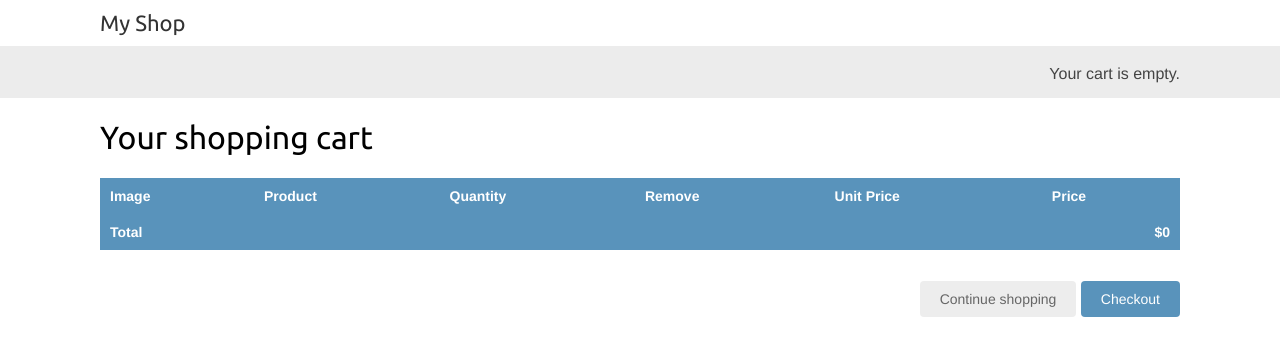
After one commit to fortitudeman/Teashop-Django-, a Django app: page /cart/ in a window 1280 px wide. The commit adds this page. Shown: the top 356 px of the page. Run offline with Django 3.2, Linux system fonts and the light colour scheme.

Commit message:
cart function added

```diff
--- a/cart/cart.py
+++ b/cart/cart.py
@@ -29,6 +29,7 @@ class Cart(object):
             self.cart[product_id]['quantity'] = quantity
         else:
             self.cart[product_id]['quantity'] += quantity
+
         self.save()
 
     def save(self):
@@ -38,6 +39,8 @@ class Cart(object):
         """
         Remove product from cart
         """
+        print("===========================current cart info =================================")
+        print(self.cart)
         product_id = str(product.id)
         if product_id in self.cart:
             del self.cart[product_id]
@@ -49,7 +52,7 @@ class Cart(object):
         from the database.
         """
         product_ids = self.cart.keys()
-        products = Product.object.filter(id__in=product_ids)
+        products = Product.objects.filter(id__in=product_ids)
 
         cart = self.cart.copy()
         for product in products:
--- /dev/null
+++ b/cart/context_processors.py
@@ -0,0 +1,4 @@
+from .cart import Cart
+
+def cart(request):
+    return {'cart': Cart(request)}
--- /dev/null
+++ b/cart/forms.py
@@ -0,0 +1,14 @@
+from django import forms
+
+PRODUCT_QUANTITY_CHOICES = [(i, str(i)) for i in range(1,21)]
+
+class CartAddProductForm(forms.Form):
+    quantity = forms.TypedChoiceField(
+        choices=PRODUCT_QUANTITY_CHOICES,
+        coerce=int
+    )
+    override = forms.BooleanField(
+        required=False,
+        initial=False,
+        widget=forms.HiddenInput
+    )
--- /dev/null
+++ b/cart/templates/cart/detail.html
@@ -0,0 +1,65 @@
+{% extends "shop/base.html" %}
+{% load static %}
+
+{% block title %}
+    Your shopping cart
+{% endblock %}
+
+{% block content%}
+    <h1>Your shopping cart</h1>
+    <table class="cart">
+        <thead>
+            <tr>
+                <th>Image</th>
+                <th>Product</th>
+                <th>Quantity</th>
+                <th>Remove</th>
+                <th>Unit Price</th>
+                <th>Price</th>
+            </tr>
+        </thead>
+        <tbody>
+            {% for item in cart %}
+                {% with product=item.product %}
+                <tr>
+                    <td>
+                        <a href="{{product.get_absolute_url}}">
+                            <img src="{% if product.image %}{{ product.image.url}}
+                            {% else %}{% static "img/no_image.png"%}{% endif %}"
+                            >
+                        </a>
+                    </td>
+                    <td>{{product.name}}</td>
+                    <td>
+                        <form action="{% url "cart:cart_add" product.id %}" method="post">
+                            {{ item.update_quantity_form.quantity }}
+                            {{ item.update_quantity_form.override }}
+                            <input type="submit" value="Update">
+                            {% csrf_token %}
+                        </form>
+                    </td>
+                    <td>
+                        <form action="{% url "cart:cart_remove" product.id %}"
+                            method="post">
+                            <input type="submit" value="Remove">
+                            {% csrf_token %}
+                        </form>
+                    </td>
+                    <td class="num">${{ item.price }}</td>
+                    <td class="num">${{ item.total_price }}</td>
+                </tr>
+                {% endwith %}
+            {% endfor %}
+            <tr class="total">
+                <td>Total</td>
+                <td colspan="4"></td>
+                <td class="num">${{ cart.get_total_price }}</td>
+            </tr>
+        </tbody>
+    </table>
+    <p class="text-right">
+        <a href="{% url "shop:product_list" %}" class="button
+        light">Continue shopping</a>
+        <a href="#" class="button">Checkout</a>
+        </p>
+{% endblock %}
--- /dev/null
+++ b/cart/urls.py
@@ -0,0 +1,22 @@
+from django.urls import path
+from . import views
+
+app_name = 'cart'
+
+urlpatterns = [
+    path(
+        '',
+        views.cart_detail,
+        name='cart_detail'
+    ),
+    path(
+        'add/<int:product_id>/',
+        views.cart_add,
+        name='cart_add'
+    ),
+    path(
+        'remove/<int:product_id>/',
+        views.cart_remove,
+        name='cart_remove'
+    )
+]
--- a/cart/views.py
+++ b/cart/views.py
@@ -1,3 +1,36 @@
-from django.shortcuts import render
+from django.shortcuts import render, redirect, get_object_or_404
+from django.views.decorators.http import require_POST
+from shop.models import Product
+from .cart import Cart
+from .forms import CartAddProductForm
 
-# Create your views here.
+
+@require_POST
+def cart_add(request, product_id):
+    cart = Cart(request)
+    product = get_object_or_404(Product, id=product_id)
+    form = CartAddProductForm(request.POST)
+    if form.is_valid():
+        cd = form.cleaned_data
+        cart.add(
+            product=product,
+            quantity=cd['quantity'],
+            override_quantity=cd['override']
+        )
+    return redirect('cart:cart_detail')
+
+def cart_remove(request, product_id):
+    cart = Cart(request)
+    product = get_object_or_404(Product, id=product_id)
+    cart.remove(product)
+    return redirect('cart:cart_detail')
+
+def cart_detail(request):
+    cart = Cart(request)
+    for item in cart:
+        item['update_quantity_form'] = CartAddProductForm(initial={
+            'quantity': item['quantity'],
+            'override': True})
+    return render(
+        request, 'cart/detail.html', {'cart':cart}
+    )
--- a/myshop/settings.py
+++ b/myshop/settings.py
@@ -67,6 +67,7 @@ TEMPLATES = [
                 'django.template.context_processors.request',
                 'django.contrib.auth.context_processors.auth',
                 'django.contrib.messages.context_processors.messages',
+                'cart.context_processors.cart',
             ],
         },
     },
--- a/myshop/urls.py
+++ b/myshop/urls.py
@@ -5,6 +5,7 @@ from django.conf.urls.static import static
 
 urlpatterns = [
     path('admin/', admin.site.urls),
+    path('cart/', include('cart.urls', namespace='cart')),
     path('', include('shop.urls', namespace='shop'))
 ]
 if settings.DEBUG:
--- a/shop/templates/shop/base.html
+++ b/shop/templates/shop/base.html
@@ -12,7 +12,17 @@
         </div>
         <div id="subheader">
             <div class="cart">
-            Your cart is empty.
+                {% with total_items=cart|length %}
+                    {% if total_items > 0 %}
+                        Your cart:
+                        <a href="{% url "cart:cart_detail" %}">
+                        {{ total_items }} item{{ total_items|pluralize }},
+                        ${{ cart.get_total_price }}
+                        </a>
+                    {% else %}
+                        Your cart is empty.
+                    {% endif %}
+                {% endwith %}
             </div>
             </div>
             <div id="content">
--- a/shop/templates/shop/product/detail.html
+++ b/shop/templates/shop/product/detail.html
@@ -16,6 +16,11 @@
         </a>
         </h2>
         <p class="price">${{ product.price }}</p>
+        <form action="{% url "cart:cart_add" product.id %}" method="post">
+            {{ cart_product_form }}
+            {% csrf_token %}
+            <input type="submit" value="Add to Cart">
+        </form>
         {{ product.description|linebreaks }}
     </div>
 {% endblock %}
--- a/shop/views.py
+++ b/shop/views.py
@@ -1,6 +1,7 @@
 from django.shortcuts import render, get_object_or_404
 
 from .models import Category, Product
+from cart.forms import CartAddProductForm
 
 def product_list(request,category_slug=None):
     category = None
@@ -22,8 +23,9 @@ def product_detail(request, id, slug):
         slug = slug,
         available = True
     )
+    cart_product_form = CartAddProductForm()
     return render(
         request,
         'shop/product/detail.html',
-        {'product':product}
-    )
+        {'product':product,
+         'cart_product_form': cart_product_form})
```
Also changed, not shown: db.sqlite3.
